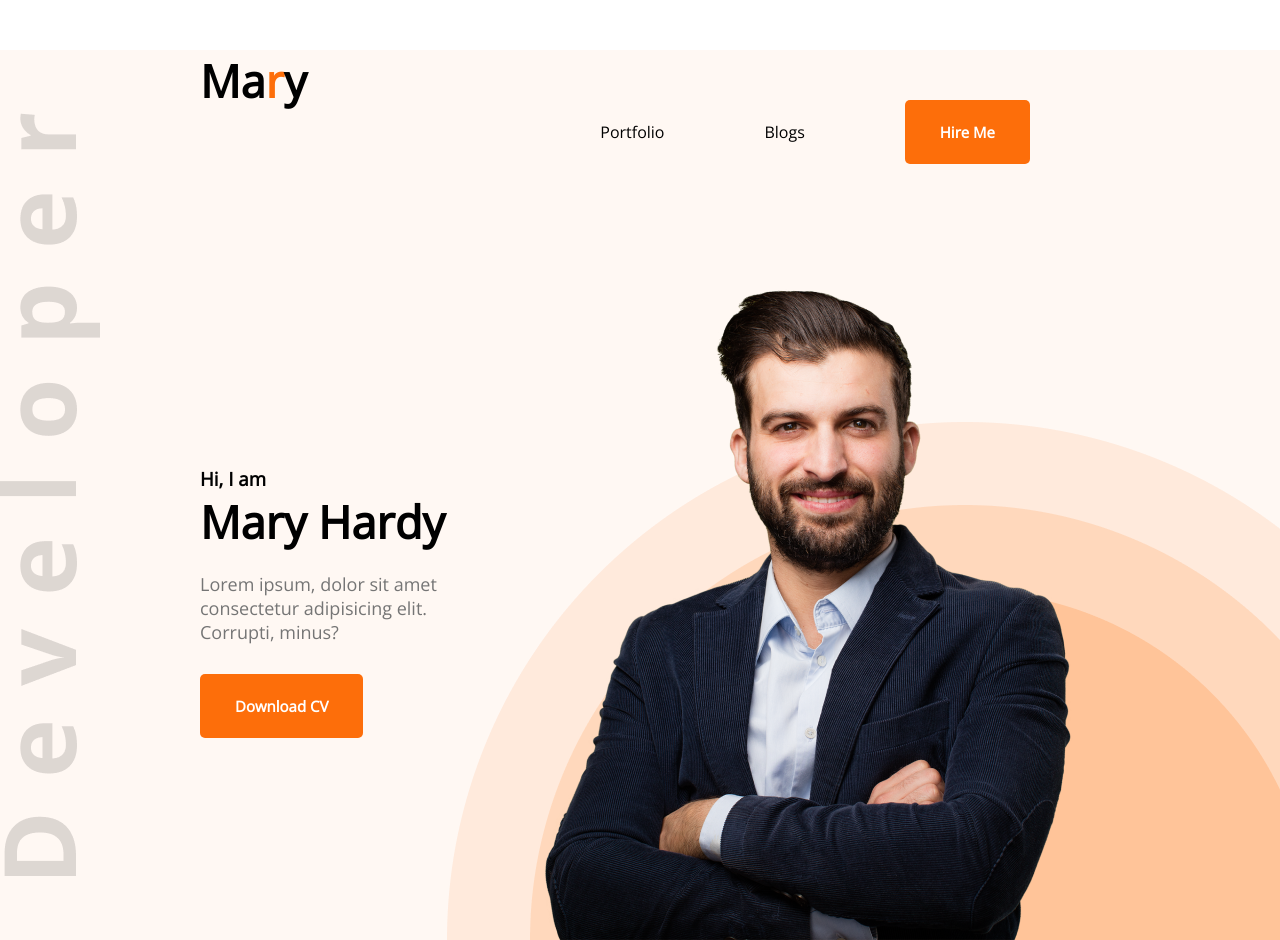
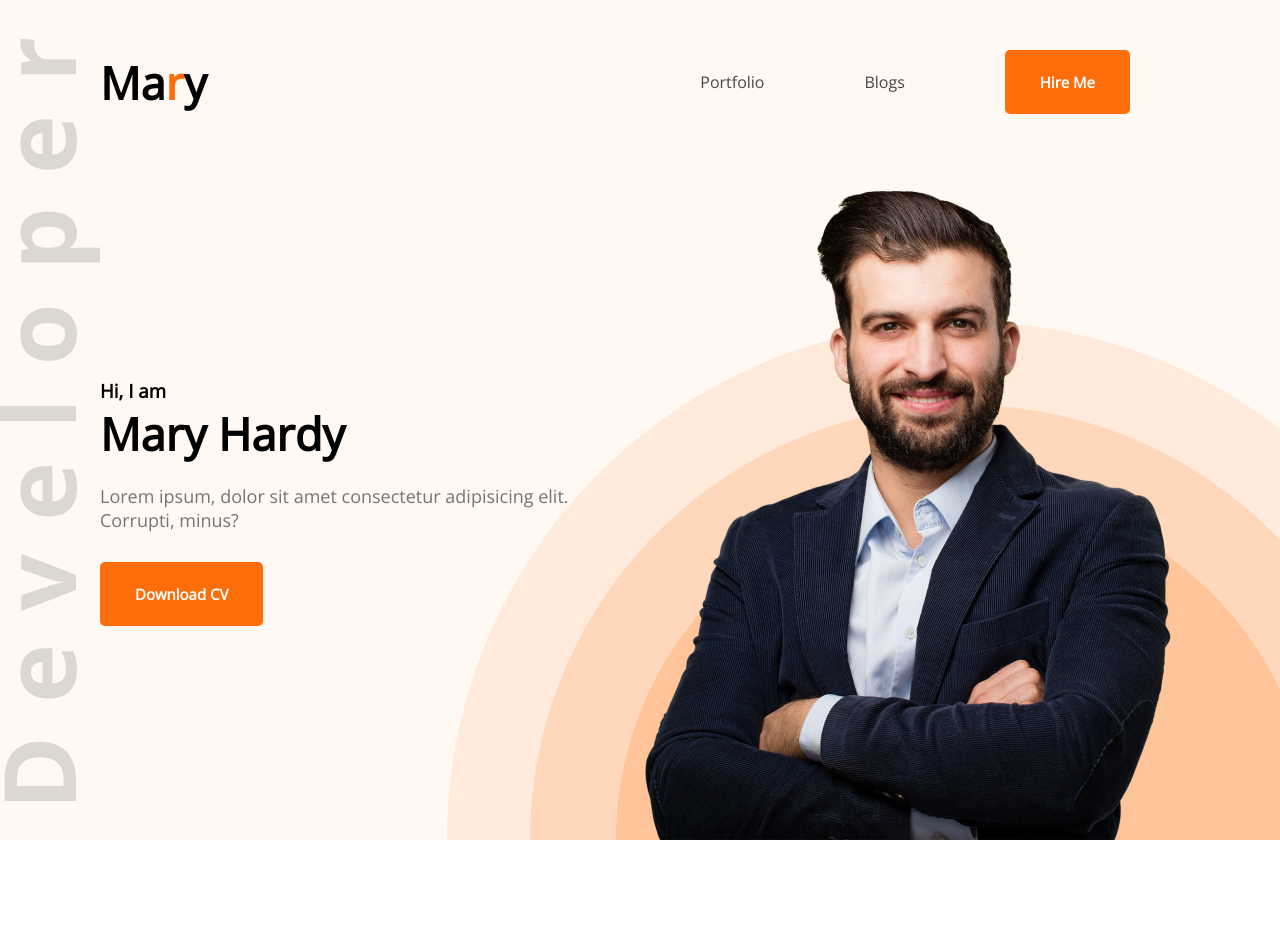
Before and after one commit to bdjahid/developer-portfolio1, a plain HTML site: page index.html in a window 1280 px wide. Shown: the top 940 px of the page. After the commit the page ends 840 px from the top, so only its background shows below. Drawn offline with nearby package versions, Linux system fonts and the light colour scheme.

Commit message:
nav update

```diff
--- a/index.html
+++ b/index.html
@@ -17,14 +17,15 @@
         <nav>
             <h2 class="nav-title">Ma<span class="text-primary">r</span>y</h2>
             <ul>
-                <li>Portfolio</li>
-                <li>Blogs</li>
+                <li><a href="">Portfolio</a></li>
+                <li><a href="">Blogs</a></li>
                 <li><button class="btn-primary">Hire Me</button></li>
             </ul>
         </nav>
 
         <!--header banner-->
         <div class="banner">
+
             <div>
                 <h3 class="bunneer-sub-title">Hi, I am</h3>
                 <h1 class="banner-title">Mary Hardy</h1>
@@ -34,9 +35,11 @@
             </div>
             <img src="images/hardy.png" alt="">
         </div>
+
     </header>
+
     <main>
-        <section class="about">
+       <!--  <section class="about">
             <h3 class="section-title">About Me</h3>
             <p class="section-description">Lorem ipsum dolor sit amet consectetur adipisicing elit. Explicabo molestiae
                 nostrum tenetur necessitatibus nulla dolore culpa impedit debitis ut laudantium?</p>
@@ -61,9 +64,9 @@
 
             </div>
 
-        </section>
+        </section>-->
         <!--what i do section-->
-        <section class="what-i -do">
+      <!--    <section class="what-i -do">
             <h3 class="section-title">What I Do</h3>
             <div class="skills-container">
                 <div class="skill">
@@ -94,7 +97,7 @@
         </section>
 
         <!--resume section-->
-        <section class="resume">
+       <!--   <section class="resume">
             <h3 class="section-resume">A summary of my resume</h3>
             <div class="resume-content">
                 <div>
@@ -163,7 +166,7 @@
             </div>
         </section>
         <!--contact section-->
-        <section class="contact">
+       <!--   <section class="contact">
             <div>
                 <h3 class="section-title">Let's Contact</h3>
                 <p>Lorem ipsum dolor sit amet consectetur adipisicing elit. Laborum, sed!</p>
@@ -182,7 +185,7 @@
                 </form>
             </div>
 
-        </section>
+        </section> -->
     </main>
 
     <footer>
--- a/style/portfolio.css
+++ b/style/portfolio.css
@@ -14,7 +14,13 @@
 nav {
     display: flex;
     justify-content: space-between;
-    margin: 50px 200px;
+    align-items: center;
+    margin: 0px 100px;
+
+}
+nav a{
+    text-decoration: none;
+    color: #474747;
 }
 
 .nav-title {
@@ -22,9 +28,10 @@ nav {
     font-size: 45px;
 }
 
-nav ul {
+nav>ul {
     display: flex;
-    align-items: center;
+   align-items: center;
+
 }
 
 nav li {
@@ -36,7 +43,7 @@ nav li {
     color: #FD6E0A;
 }
 
-.btn-primary {
+ .btn-primary {
     color: #FFFFFF;
     font-weight: 600;
     font-size: 15px;
@@ -50,7 +57,7 @@ nav li {
 .banner {
     display: flex;
     align-items: center;
-    margin: 0 200px;
+    margin: 0 100px;
 }
 
 .banner-sub-title {
```
